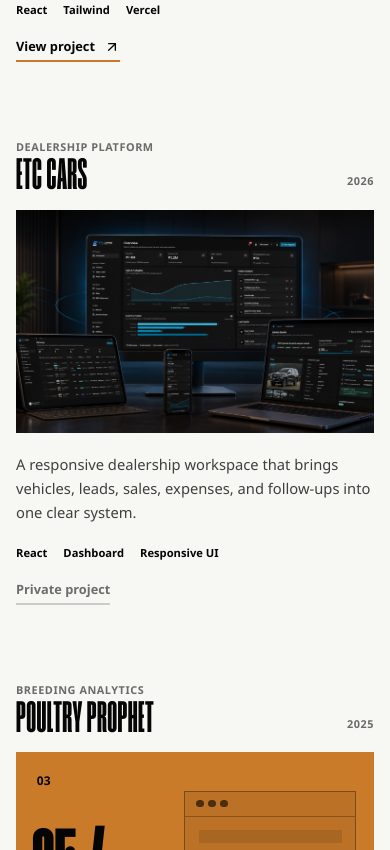
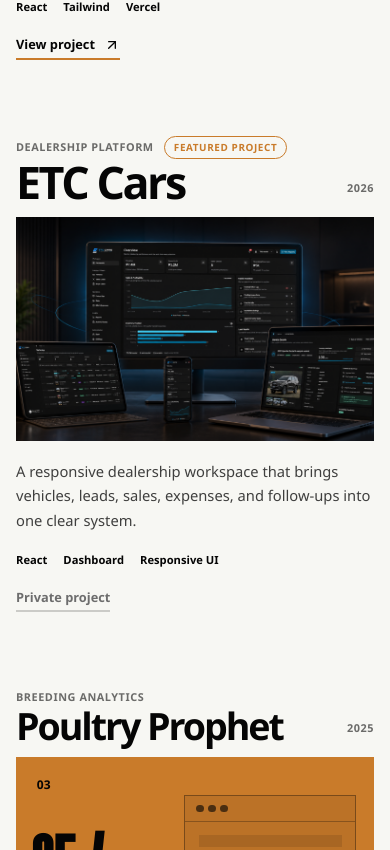
Before and after one commit to VincentPaul434/portfolio, a React (Vite) app: page / in a window 390 px wide. Shown: the part 1514-2364 px from the top of the page. Built offline with nearby package versions, Linux system fonts and the light colour scheme.

Commit message:
Apply portfolio design fixes

```diff
--- a/src/App.css
+++ b/src/App.css
@@ -542,6 +542,11 @@
   grid-column: 1 / -1;
 }
 
+.project-card.is-featured {
+  grid-column: 1 / -1;
+  order: -1;
+}
+
 .project-card > a:first-child {
   display: block;
 }
@@ -565,14 +570,43 @@
   text-transform: uppercase;
 }
 
+.project-meta-line {
+  display: flex;
+  align-items: center;
+  flex-wrap: wrap;
+  gap: 0.65rem;
+}
+
+.project-featured {
+  display: inline-flex;
+  align-items: center;
+  min-height: 1.4rem;
+  border: 1px solid var(--accent);
+  border-radius: 999px;
+  padding: 0.12rem 0.55rem;
+  color: var(--accent);
+  font-size: 0.62rem;
+  font-weight: 800;
+  letter-spacing: 0.06em;
+  text-transform: uppercase;
+}
+
 .project-card h3 {
   margin-top: 0.15rem;
-  font-family: var(--font-display);
-  font-size: clamp(2.5rem, 4.5vw, 4rem);
-  font-weight: 600;
-  line-height: 0.86;
-  letter-spacing: 0.01em;
-  text-transform: uppercase;
+  max-width: 16ch;
+  font-family: var(--font-body);
+  font-size: clamp(2.2rem, 3.5vw, 3.6rem);
+  font-weight: 800;
+  line-height: 0.94;
+  letter-spacing: -0.055em;
+}
+
+.project-card.is-featured h3 {
+  font-size: clamp(2.8rem, 5vw, 5.2rem);
+}
+
+.project-card.is-featured .project-visual {
+  aspect-ratio: 16 / 8;
 }
 
 .project-year {
@@ -956,12 +990,12 @@
 
 .service-card h3 {
   margin-top: auto;
-  max-width: 8ch;
-  font-family: var(--font-display);
-  font-size: clamp(2.9rem, 4vw, 4rem);
-  font-weight: 700;
-  line-height: 0.78;
-  text-transform: uppercase;
+  max-width: 11ch;
+  font-family: var(--font-body);
+  font-size: clamp(2.25rem, 3.4vw, 3.5rem);
+  font-weight: 800;
+  line-height: 0.9;
+  letter-spacing: -0.06em;
 }
 
 .service-card p {
@@ -1047,12 +1081,13 @@
 }
 
 .experience-card h3 {
+  max-width: 12ch;
   margin-top: auto;
-  font-family: var(--font-display);
-  font-size: clamp(3rem, 4.5vw, 4.4rem);
-  font-weight: 700;
-  line-height: 0.78;
-  text-transform: uppercase;
+  font-family: var(--font-body);
+  font-size: clamp(2.35rem, 3.7vw, 3.8rem);
+  font-weight: 800;
+  line-height: 0.9;
+  letter-spacing: -0.06em;
 }
 
 .experience-card p {
@@ -1258,7 +1293,16 @@
     grid-column: auto;
   }
 
+  .project-card.is-featured {
+    grid-column: auto;
+    order: initial;
+  }
+
   .project-card.is-wide .project-visual {
+    aspect-ratio: 8 / 5;
+  }
+
+  .project-card.is-featured .project-visual {
     aspect-ratio: 8 / 5;
   }
 
@@ -1433,7 +1477,11 @@
   }
 
   .project-card h3 {
-    font-size: 2.75rem;
+    font-size: 2.35rem;
+  }
+
+  .project-card.is-featured h3 {
+    font-size: 2.8rem;
   }
 
   .project-visual,
@@ -1500,7 +1548,7 @@
   }
 
   .service-card h3 {
-    font-size: 3.2rem;
+    font-size: 2.8rem;
   }
 
   .stack-track span {
@@ -1512,7 +1560,7 @@
   }
 
   .experience-card h3 {
-    font-size: 3.35rem;
+    font-size: 2.9rem;
   }
 
   .competency-wall p {
--- a/src/App.jsx
+++ b/src/App.jsx
@@ -8,10 +8,8 @@
 
 const navItems = [
   { label: "Home", href: "#top" },
-  { label: "Projects", href: "#projects" },
+  { label: "Work", href: "#projects" },
   { label: "About", href: "#about" },
-  { label: "Skills", href: "#skills" },
-  { label: "Experience", href: "#experience" },
   { label: "Contact", href: "#contact" },
 ]
 
@@ -40,6 +38,7 @@
     tags: ["React", "Dashboard", "Responsive UI"],
     image: "/projects/etc-cars.png",
     visual: "cars",
+    featured: true,
   },
   {
     id: "03",
@@ -358,7 +357,10 @@
     <>
       <div className="project-card-heading">
         <div>
-          <span className="project-type">{project.type}</span>
+          <div className="project-meta-line">
+            <span className="project-type">{project.type}</span>
+            {project.featured ? <span className="project-featured">Featured project</span> : null}
+          </div>
           <h3>{project.title}</h3>
         </div>
         <span className="project-year">{project.period}</span>
@@ -389,7 +391,7 @@
     <Reveal
       as="article"
       delay={(index % 2) * 80}
-      className={`project-card ${index === projects.length - 1 ? "is-wide" : ""}`}
+      className={`project-card ${project.featured ? "is-featured" : ""} ${index === projects.length - 1 ? "is-wide" : ""}`}
     >
       {project.link ? (
         <a href={project.link} target="_blank" rel="noopener noreferrer" aria-label={`View ${project.title}`}>
```
